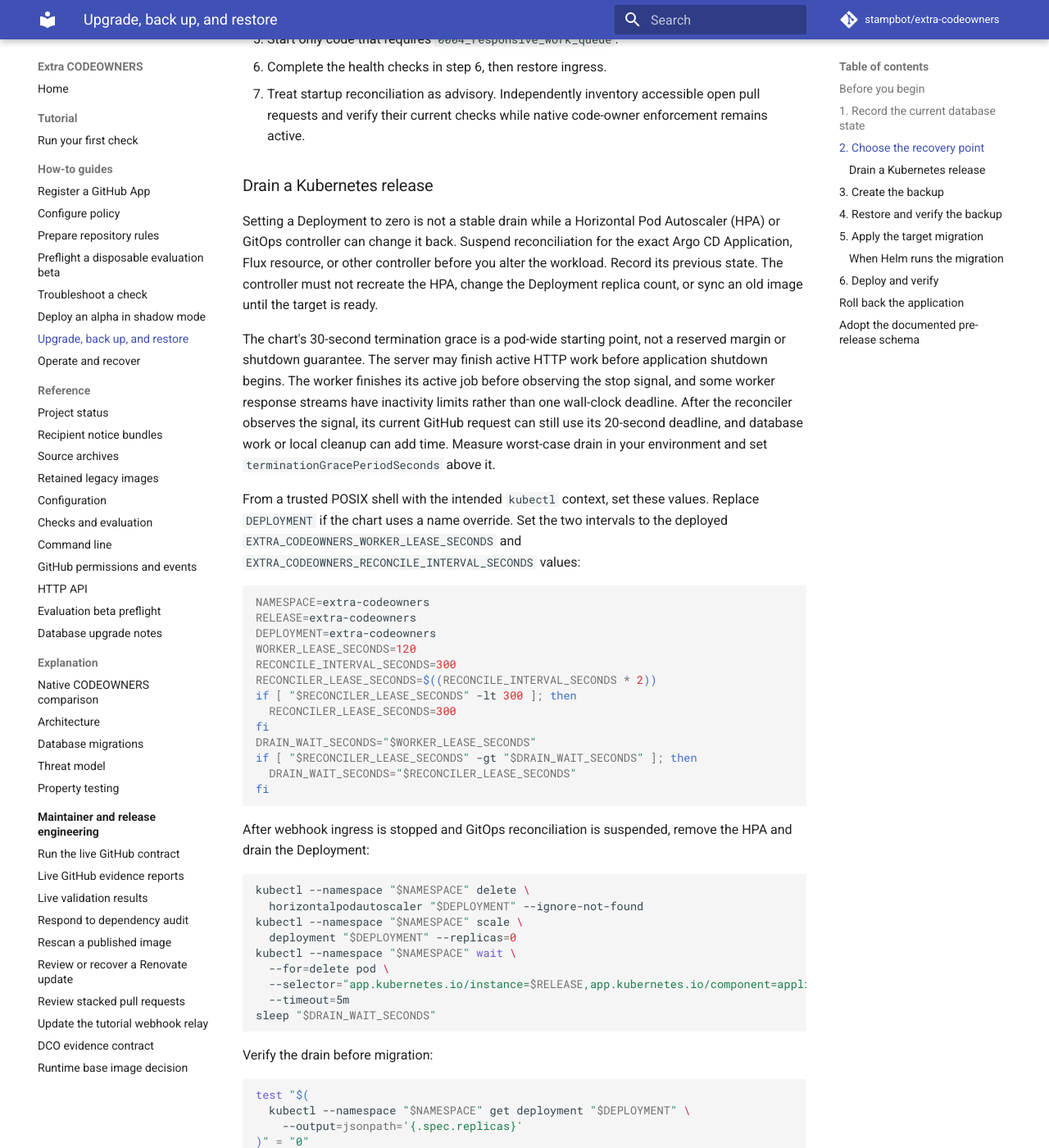
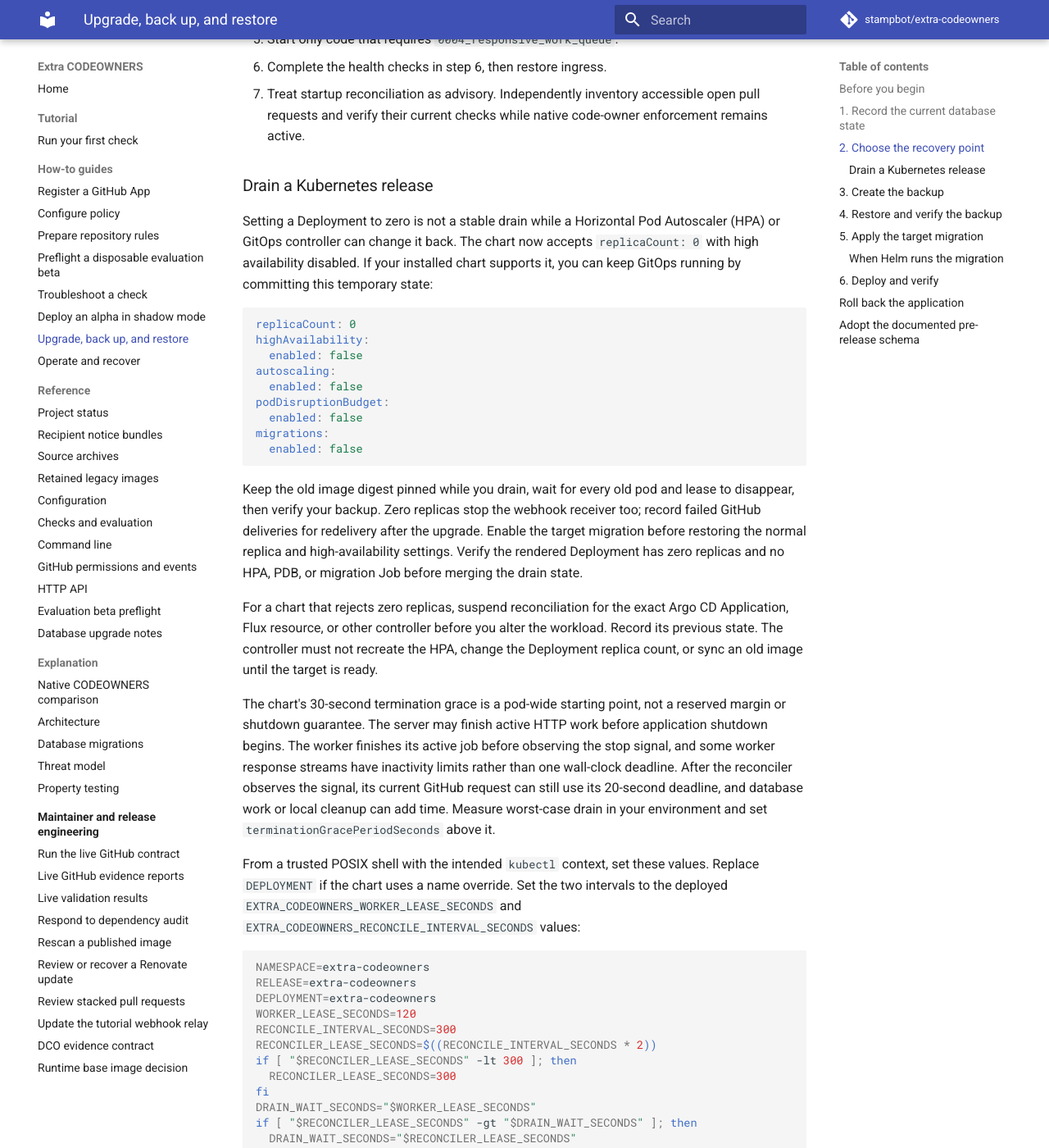
Before and after one commit to stampbot/extra-codeowners, an MkDocs documentation site: the page built from docs/how-to/upgrade.md, in a window 1280 px wide and 1400 px high, scrolled down 2686 px. Shown: the whole window at 82% size. Built offline with MkDocs 1.6.1 and Material for MkDocs 9.7.7, drawn with Linux system fonts in a browser that asks for light colours; comment, search, counter and statistics services are not loaded.

Commit message:
fix: permit a GitOps-controlled migration drain
Signed-off-by: Danny Sauer <github@dannysauer.com>

````diff
--- a/docs/how-to/upgrade.md
+++ b/docs/how-to/upgrade.md
@@ -132,7 +132,30 @@ For an upgrade from `0003_shared_head_epochs` to
 ### Drain a Kubernetes release
 
 Setting a Deployment to zero is not a stable drain while a Horizontal Pod
-Autoscaler (HPA) or GitOps controller can change it back. Suspend reconciliation
+Autoscaler (HPA) or GitOps controller can change it back. The chart now accepts
+`replicaCount: 0` with high availability disabled. If your installed chart
+supports it, you can keep GitOps running by committing this temporary state:
+
+```yaml
+replicaCount: 0
+highAvailability:
+  enabled: false
+autoscaling:
+  enabled: false
+podDisruptionBudget:
+  enabled: false
+migrations:
+  enabled: false
+```
+
+Keep the old image digest pinned while you drain, wait for every old pod and
+lease to disappear, then verify your backup. Zero replicas stop the webhook
+receiver too; record failed GitHub deliveries for redelivery after the upgrade.
+Enable the target migration before restoring the normal replica and
+high-availability settings. Verify the rendered Deployment has zero replicas
+and no HPA, PDB, or migration Job before merging the drain state.
+
+For a chart that rejects zero replicas, suspend reconciliation
 for the exact Argo CD Application, Flux resource, or other controller before
 you alter the workload. Record its previous state. The controller must not
 recreate the HPA, change the Deployment replica count, or sync an old image
````
Also changed, not shown: charts/extra-codeowners/README.md (+1 -1 lines), 4 other files.
